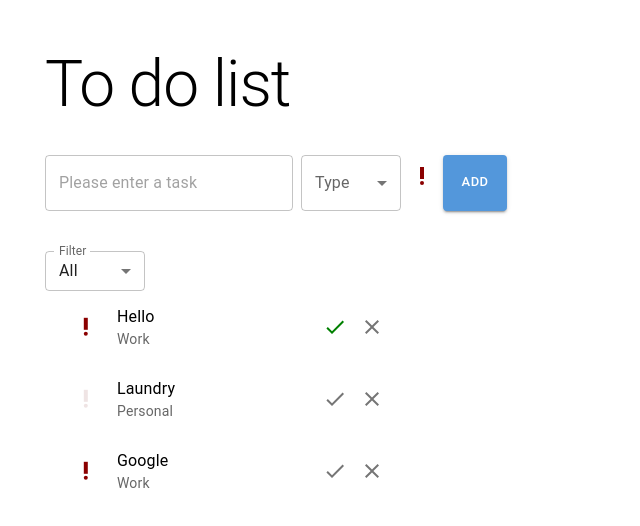
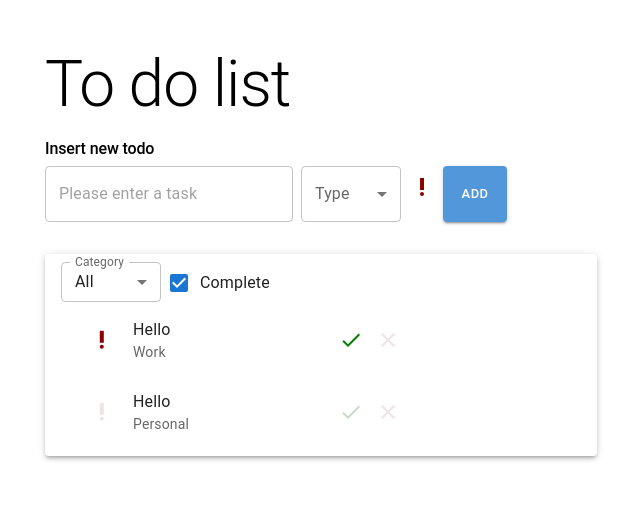
Before and after one commit to Sofia-Machado/todolist, a React (Create React App) app: page / in a window 1280 px wide. Shown: the top 526 px of the page, without its empty margins (319-959 px from the left). Built offline with nearby package versions, Linux system fonts and the light colour scheme; data requests are answered from the project's data file.

Commit message:
complete not working

```diff
--- a/data/db.json
+++ b/data/db.json
@@ -8,18 +8,10 @@
       "complete": true
     },
     {
-      "title": "Laundry",
+      "title": "hello",
       "important": false,
       "category": "personal",
-      "id": 4,
-      "complete": false
-    },
-    {
-      "title": "google",
-      "important": true,
-      "category": "work",
-      "id": 5,
-      "complete": false
+      "id": 7
     }
   ]
 }
--- a/src/App.js
+++ b/src/App.js
@@ -1,13 +1,16 @@
-import InputTodo from "./components/CreateTodo";
+import CreateTodo from "./components/CreateTodo";
 import ListTodo from "./components/ListTodo";
+import CompleteTodos from "./components/CompleteTodos";
 import Container from '@mui/system/Container';
-import useFetch from "./useFetch";
 import { useState } from "react";
 import { Typography } from "@mui/material";
 
 function App() {
 const [important, setImportant] = useState(false);
 const [update, setUpdate] = useState(false);
+const [complete, setComplete] = useState(false);
+const [tasks, setTasks] = useState([])
+
 
   return (
     <Container maxWidth="sm"
@@ -16,8 +19,9 @@ const [update, setUpdate] = useState(false);
         <Typography variant="h1"
           sx={{fontSize:"4rem" }}
         >To do list</Typography>
-          <InputTodo important={important} setImportant={setImportant} update={update} setUpdate={setUpdate} />
-          <ListTodo important={important} setImportant={setImportant} update={update} setUpdate={setUpdate} />
+          <CreateTodo important={important} setImportant={setImportant} update={update} setUpdate={setUpdate} complete={complete} setComplete={setComplete} />
+          <ListTodo important={important} setImportant={setImportant} update={update} setUpdate={setUpdate} tasks={tasks} setTasks={setTasks} />
+          <CompleteTodos tasks={tasks} setTasks={setTasks} />
       </div>
     </Container>
   );
--- /dev/null
+++ b/src/components/CompleteTodos.js
@@ -0,0 +1,9 @@
+const CompleteTodos = ({complete, setComplete, tasks, setTasks}) => {
+    return (
+        <>
+
+        </>
+     );
+}
+
+export default CompleteTodos;
--- a/src/components/CreateTodo.js
+++ b/src/components/CreateTodo.js
@@ -1,10 +1,10 @@
 import { useState } from "react";
 import useFetch from "../useFetch";
-import { ClickAwayListener, Fade, FormGroup, InputLabel, Select, Button, MenuItem, TextField, Checkbox, FormControl, Tooltip } from "@mui/material";
+import { ClickAwayListener, Fade, FormGroup, InputLabel, Select, Button, MenuItem, TextField, Checkbox, FormControl, Tooltip, Typography } from "@mui/material";
 import PriorityHigh from '@mui/icons-material/PriorityHigh';
 
 
-const InputTodo = ({important, setImportant, setUpdate}) => {
+const CreateTodo = ({important, setImportant, setUpdate}) => {
     const [title, setTitle] = useState('');
     const [category, setCategory] = useState('');
     const [open, setOpen] = useState(false);
@@ -34,12 +34,13 @@ const InputTodo = ({important, setImportant, setUpdate}) => {
 
     return (
         <>
+        <Typography variant="h2" sx={{fontSize:"1rem", fontWeight: "500", marginTop: '1em', }}>Insert new todo</Typography>
             <form onSubmit={(e) => handleSubmit(e)}>
                     <FormGroup
                     sx={{
                         display: 'flex',
                         flexDirection: 'row',
-                        marginTop: '2em',
+                        marginTop: '0.5em',
                     }}>
 
                         {/* Task */}
@@ -114,4 +115,4 @@ const InputTodo = ({important, setImportant, setUpdate}) => {
      );
 }
 
-export default InputTodo;
+export default CreateTodo;
--- a/src/components/ListTodo.js
+++ b/src/components/ListTodo.js
@@ -1,14 +1,13 @@
 import { useEffect, useState } from "react";
 import useFetch from "../useFetch";
-import {  Fade, FormControl, IconButton, InputLabel, List, ListItem, ListItemButton, ListItemIcon, ListItemText, MenuItem, Select, Tooltip } from "@mui/material";
+import {  Checkbox, Fade, FormControl, FormControlLabel, IconButton, InputLabel, List, ListItem, ListItemButton, ListItemIcon, ListItemText, MenuItem, Paper, Select, Tooltip } from "@mui/material";
 import PriorityHigh from '@mui/icons-material/PriorityHigh';
 import ClearIcon from '@mui/icons-material/Clear';
 import CheckIcon from '@mui/icons-material/Check';
 
-const ListTodo = ({important, setImportant, update, setUpdate}) => {
-    const [tasks, setTasks] = useState([])
-    const [complete, setComplete] = useState(false);
-    const [filter, setFilter] = useState('all');
+const ListTodo = ({important, setImportant, update, setUpdate, complete, setComplete, tasks, setTasks}) => {
+    const [filterType, setFilterType] = useState('all');
+    const [filterComplete, setFilterComplete] = useState(true);
     const { get, deleteItem, put, loading } = useFetch("http://localhost:8000/")
 
     //fetch tasks list
@@ -49,33 +48,47 @@ const ListTodo = ({important, setImportant, update, setUpdate}) => {
         <>
             {loading && <p>Loading...</p>}
             {tasks &&
+            <Paper elevation={3} sx={{marginTop: "2em", paddingRight:"1em", paddingLeft:"1em"}}>
                 <List
                     sx={{ width: '100%', maxWidth: 360, bgcolor: 'background.paper', marginTop: "2em" }}
                     aria-label="tasks"
                 >
                     {/* Filters */}
                     <FormControl sx={{ minWidth: 100 }} size="small">
-                            <InputLabel id="demo-select-small">Filter</InputLabel>
+                        <InputLabel id="demo-select-small">Category</InputLabel>
                         <Select
                             labelId="demo-select-small"
                             id="demo-select-small"
-                                label="Type"
+                            label="Category"
                             defaultValue="filter"
-                                value={filter}
-                                onChange={(e) => setFilter(e.target.value)}
-                            >~
+                            value={filterType}
+                            onChange={(e) => setFilterType(e.target.value)}
+                        >
                             <MenuItem value="all">All</MenuItem>
                             <MenuItem value="work">Work</MenuItem>
                             <MenuItem value="personal">Personal</MenuItem>
                         </Select>
                     </FormControl>
+                    <FormControl sx={{ minWidth: 100, marginLeft:"0.5em" }} size="small">
+                        <FormControlLabel control={
+                            <Checkbox checked={filterComplete} onChange={() => setFilterComplete(!filterComplete)} />} label="Complete"
+                        />
+                    </FormControl>
 
                     {/* Show list */}
                     {tasks.filter(task => {
-                        if (filter !== 'all'){
-                        return task.category === filter;
+                        if (!filterComplete) {
+                            if (filterType !== 'all'){
+                                return task.category === filterType && task.complete === false;
+                            } else {
+                                return task.complete === false;
+                            }
+                        } else {
+                            if (filterType !== 'all') {
+                                return task.category === filterType;
                             } else {
                                 return task;
+                            }
                         }
                     }).map(task => {
                         return (
@@ -100,10 +113,14 @@ const ListTodo = ({important, setImportant, update, setUpdate}) => {
                                                         "&:hover": {
                                                             borderRadius: "20px",
                                                             padding: "0.2em",
-                                                            margin: "0"
+                                                            margin: "0",
+                                                            color:"darkred",
+                                                        },
+                                                        "&.important:hover": {
+                                                            color:"#d7b6b6",
                                                         },
                                                         "&.important": {
-                                                            fill:"darkred",
+                                                            color:"darkred",
                                                         }
                                                     }}
                                                     />
@@ -119,7 +136,7 @@ const ListTodo = ({important, setImportant, update, setUpdate}) => {
                                     selected={complete}
                                     onClick={() => handleComplete(task)}
                                     className={task.complete ? 'complete' : ''}
-                                    sx={{"&.complete":{color:"green"}}}
+                                    sx={{color:"rgb(192 213 192 / 87%)", "&.complete":{color:"green"}}}
                                     >
                                     <CheckIcon />
                                 </IconButton>
@@ -127,7 +144,7 @@ const ListTodo = ({important, setImportant, update, setUpdate}) => {
                                     aria-label="delete"
                                     size="small"
                                     onClick={() => handleDelete(task.id)}
-                                    sx={{"&:hover":{color:"darkred"}}}
+                                    sx={{color:"#efe4e4", "&:hover":{color:"darkred"}}}
                                 >
                                     <ClearIcon />
                                 </IconButton>
@@ -136,6 +153,7 @@ const ListTodo = ({important, setImportant, update, setUpdate}) => {
                         )
                     })}
                 </List>
+            </Paper>
             }
         </>
      );
```
Lines whose indentation alone changed are shown as unchanged.
